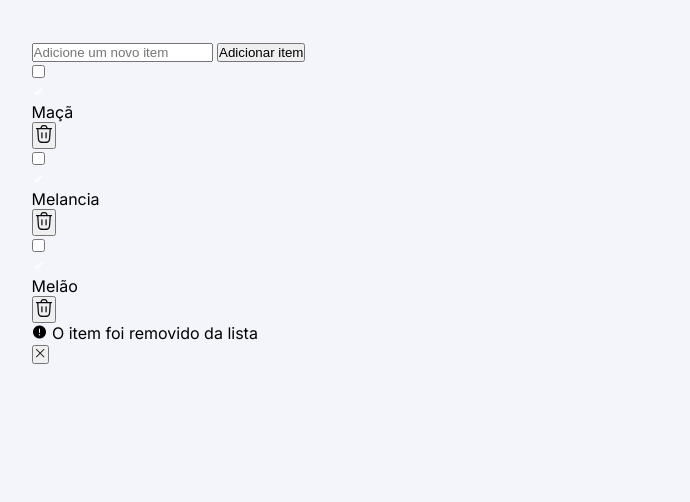
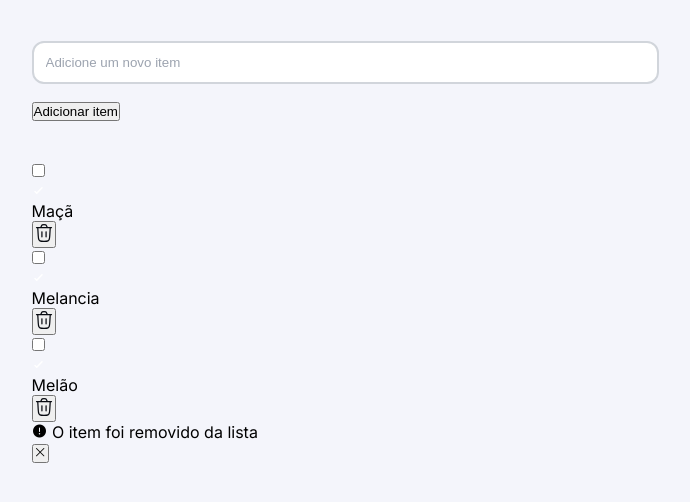
Before and after one commit to luanferreiragomes1ano12Ati/QuickList., a plain HTML site: page index.html in a window 1280 px wide. Shown: the part 168-670 px from the top of the page, without its empty margins (295-985 px from the left). Drawn offline with nearby package versions, Linux system fonts and the light colour scheme.

Commit message:
inicio das estilizações da section.add-item

```diff
--- a/style.css
+++ b/style.css
@@ -64,3 +64,28 @@ main {
     max-width: 62.7rem;
     margin-inline: auto;
 }
+
+.add-item {
+    margin-bottom: 4rem;
+
+   input {
+    width: 100%;
+    padding: 1.2rem;
+    border: 2px solid var(--border-primary);
+    border-radius: 1.2rem;
+    margin-bottom: 1.6rem;
+    outline: none;
+    color: var(--content-primary);
+
+    &::placeholder {
+      color: var(--content-tertiary)
+    }
+
+    &:hover {
+        border: 2px solid var(--border-hover);
+    }
+    &:focus{
+        border: 2px solid var(--color-brand);
+    }
+ }
+}
```
